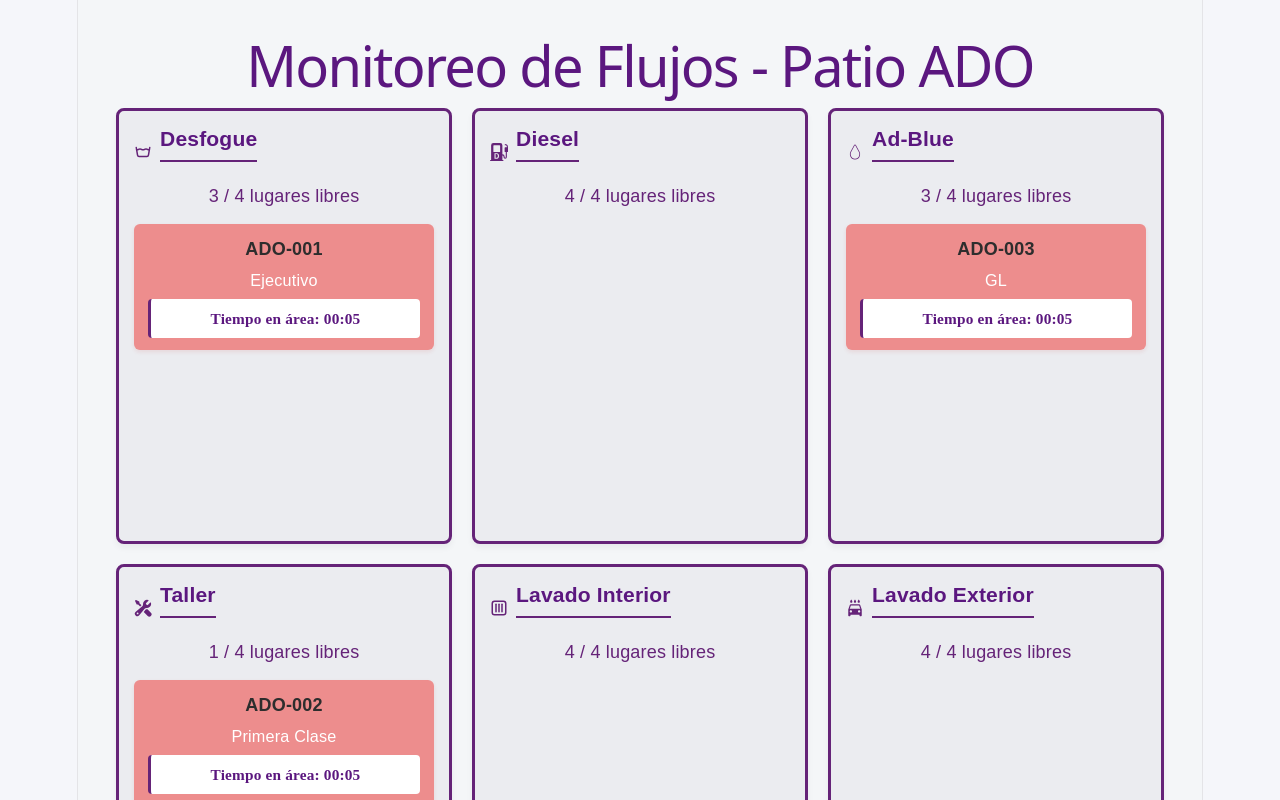
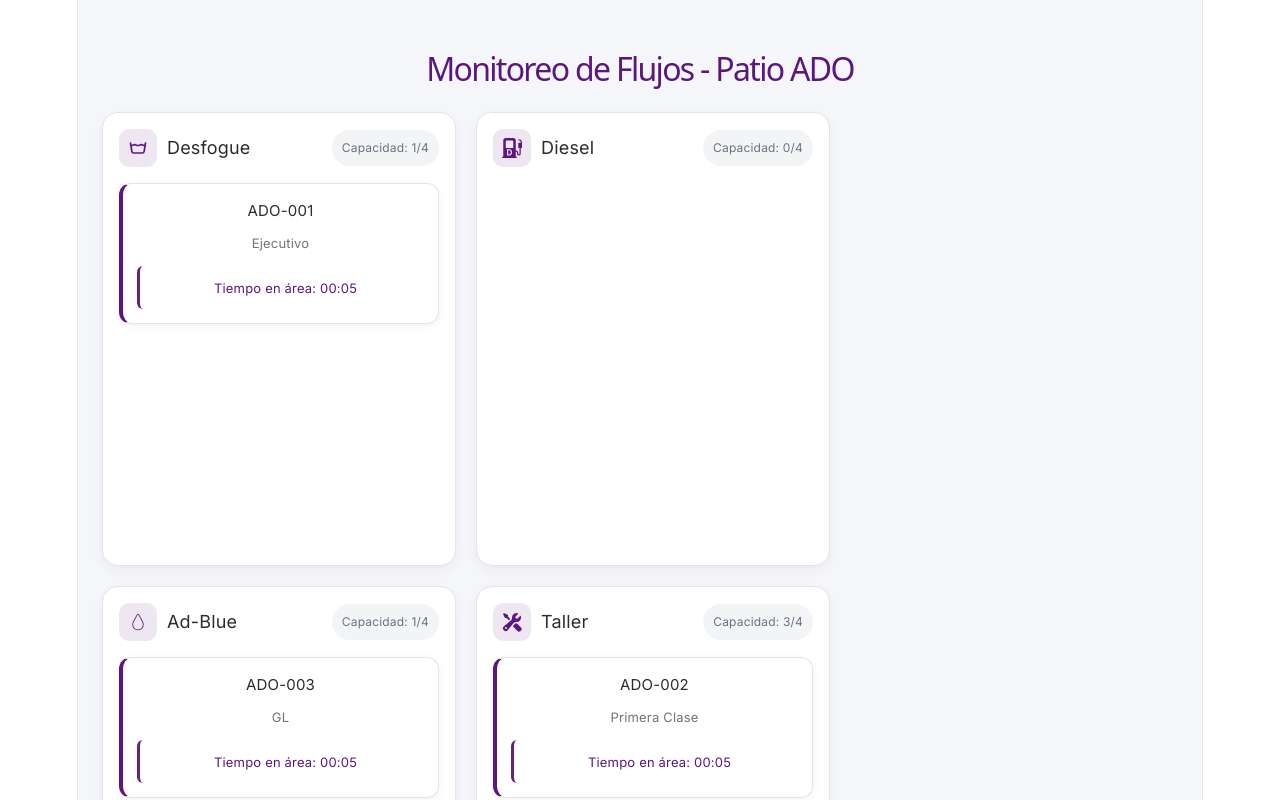
Before and after one commit to Rene3FG/ADO-Project, a React (Vite) app: page / in a window 1280 px wide. Shown: the top 800 px of the page. Built offline with nearby package versions, Linux system fonts and the light colour scheme.

Commit message:
Implementacion con json y codigo juntado

```diff
--- a/src/pages/DropDrag/DropDrag.css
+++ b/src/pages/DropDrag/DropDrag.css
@@ -1,3 +1,5 @@
+css
+
 body {
   margin: 0;
   font-family: 'Inter', sans-serif;
@@ -5,7 +7,7 @@ body {
   color: var(--text-primary);
 }
 
-:root{
+:root {
   --primary: #5B177F;
   --primary-dark: #652378;
   --background: #f5f6fa;
@@ -16,64 +18,126 @@ body {
 }
 
 .contenedor-patio {
-  font-family: Arial, sans-serif;
-  padding: 20px;
-  background-color: #f4f6f8;
+  font-family: 'Inter', sans-serif;
+  padding: 24px;
+  background-color: var(--background);
   min-height: 100vh;
 }
 
 .header-patio h1 {
-  color:var(--primary);
+  color: var(--primary);
   text-align: center;
   margin-bottom: 30px;
+  font-size: 32px;
 }
 
-/* El Tablero Flexbox */
+/* ========================= */
+/* TABLERO */
+/* ========================= */
+
 .tablero {
   display: flex;
   gap: 20px;
-  justify-content: center;
+  align-items: flex-start;
   flex-wrap: wrap;
-  color:var(--primary-dark);
 }
 
-/* Columnas de Áreas */
+/* ========================= */
+/* COLUMNAS */
+/* ========================= */
+
 .columna-area {
-  background-color: #ebecf0;
-  border-color: var(--primary-dark);
-  border-width: 3px;
-  border-style: solid;
-  border-radius: 8px;
-  width: 300px;
-  min-height: 400px;
-  padding: 15px;
-  box-shadow: 0 4px 6px rgba(0,0,0,0.05);
+  background: white;
+  border: 1px solid var(--border);
+  border-radius: 16px;
+  width: 320px;
+  min-height: 420px;
+  padding: 16px;
+  box-shadow: 0 4px 12px rgba(0,0,0,.05);
+  transition: all .2s ease;
 }
 
-.columna-area h3 {
-  margin-top: 0;
-  color:var(--primary);
-  border-bottom: 2px solid var(--primary-dark);
-  padding-bottom: 8px;
-  text-align: center;
+.columna-area:hover {
+  box-shadow: 0 8px 20px rgba(0,0,0,.08);
 }
+
+.area-header {
+  display: flex;
+  justify-content: space-between;
+  align-items: center;
+  margin-bottom: 16px;
+}
+
+.area-title {
+  display: flex;
+  align-items: center;
+  gap: 10px;
+}
+
+.area-title h3 {
+  margin: 0;
+  font-size: 18px;
+  font-weight: 600;
+  color: var(--text-primary);
+}
+
+.area-icon {
+  display: flex;
+  align-items: center;
+  justify-content: center;
+
+  width: 38px;
+  height: 38px;
+
+  border-radius: 10px;
+
+  background: rgba(91, 23, 127, 0.1);
+  color: var(--primary);
+
+  font-size: 20px;
+}
+
+.area-capacidad {
+  background: #f3f4f6;
+  padding: 5px 10px;
+  border-radius: 999px;
+
+  font-size: 12px;
+  font-weight: 600;
+
+  color: #6b7280;
+}
+
+/* ========================= */
+/* LISTA DE CAMIONES */
+/* ========================= */
 
 .lista-camiones {
   display: flex;
   flex-direction: column;
-  gap: 10px;
-  margin-top: 15px;
-  height: calc(100% - 40px);
+  gap: 12px;
 }
 
-/* Tarjetas de los Autobuses */
+/* ========================= */
+/* TARJETAS */
+/* ========================= */
+
 .tarjeta-camion {
-  background-color: rgb(237, 141, 141);
-  border-radius: 6px;
-  padding: 12px;
-  box-shadow: 0 2px 4px rgba(195, 26, 26, 0.1);
-  cursor: grab; /* Cursor de una mano */
-  transition: transform 0.2s, box-shadow 0.2s;
+  background: #ffffff;
+  border: 1px solid var(--border);
+  border-left: 4px solid var(--primary);
+
+  border-radius: 12px;
+  padding: 14px;
+
+  box-shadow: 0 2px 8px rgba(0,0,0,.06);
+
+  cursor: grab;
+  transition: all .2s ease;
+}
+
+.tarjeta-camion:hover {
+  transform: translateY(-2px);
 }
 
 .tarjeta-camion:active {
@@ -82,53 +146,38 @@ body {
 }
 
 .tarjeta-camion h4 {
-  margin: 0 0 5px 0;
-  color: var(--text-primary)
-}
-
-.tarjeta-camion p {
-  margin: 0;
-  font-size: 0.9rem;
-  color:#ffffff
+  margin: 0 0 6px 0;
+  font-size: 15px;
+  font-weight: 700;
+  color: var(--text-primary);
 }
 
 .tipo-camion {
-  margin: 0 0 8px 0;
-  font-size: 0.9rem;
-  color: #000000;
+  margin: 0 0 10px 0;
+  font-size: 13px;
+  color: var(--text-secondary);
 }
 
-/* Contenedor de la etiqueta de tiempo */
-.badge-tiempo {
-  display: inline-block;
-  background-color: #f0f4f8;
-  border-left: 3px solid #ce0037; /* Línea roja de ADO para resaltar */
-  padding: 4px 8px;
-  border-radius: 4px;
-  margin-top: 5px;
-  text-align: left;
-}
-
-.badge-tiempo span {
-  font-size: 0.8rem;
-  font-weight: bold;
-  color:var(--primary)
-}
+/* ========================= */
+/* BADGE TIEMPO */
+/* ========================= */
 
 .badge-tiempo {
   display: inline-block;
   background-color: #ffffff;
   border-left: 3px solid var(--primary-dark);
-  padding: 6px 10px;
-  border-radius: 4px;
-  margin-top: 5px;
-  width: 90%;
+
+  padding: 8px 10px;
+
+  border-radius: 6px;
+
+  width: calc(100% - 16px);
+
   text-align: center;
 }
 
 .badge-tiempo span {
-  font-size: 0.85rem;
-  font-family: serif;
-  font-weight: bold;
+  font-size: 13px;
+  font-weight: 600;
   color: var(--primary);
 }
--- a/src/pages/DropDrag/DropDrag.jsx
+++ b/src/pages/DropDrag/DropDrag.jsx
@@ -1,8 +1,8 @@
 import { useState } from 'react';
 import TarjetaInfo from './tarjetaInfo.jsx';
+import mockDB from './CamionArea.json'; // 1. Importamos el archivo JSON de tu compañera
 import './DropDrag.css';
 
-// Iconos importados de la versión HEAD
 import { TbWash } from "react-icons/tb";
 import { BsFillFuelPumpDieselFill } from "react-icons/bs";
 import { CiDroplet } from "react-icons/ci";
@@ -11,10 +11,9 @@ import { TbWashDryDip } from "react-icons/tb";
 import { HiMiniWrenchScrewdriver } from "react-icons/hi2";
 import { SiBlockbench } from "react-icons/si";
 
-// Base de datos simulada (Versión remota/incoming)
-import mockDB from './CamionArea.json';
+// 2. Se eliminan las constantes estáticas locales (camionesIniciales, AREAS, LIMITE_MAXIMO)
+// porque ahora toda esa información se lee directamente desde mockDB de forma dinámica.
 
-// Diccionario de iconos asignados por nombre de área
 const areaIcons = {
   "Desfogue": <TbWash />,
   "Diesel": <BsFillFuelPumpDieselFill />,
@@ -26,8 +25,9 @@ const areaIcons = {
 };
 
 export default function DropDrag() {
+  // 3. El estado inicial ahora se carga con los camiones del JSON
   const [camiones, setCamiones] = useState(mockDB.camiones);
-  const areasConfig = mockDB.areas;
+  const areasConfig = mockDB.areas; // Guardamos el array de áreas configuradas en el JSON
 
   const alIniciarArrastre = (e, idCamion) => {
     e.dataTransfer.setData('text/plain', idCamion);
@@ -37,29 +37,35 @@ export default function DropDrag() {
     e.preventDefault();
   };
 
-  const alSoltar = (e, nuevaAreaId) => {
+  const alSoltar = (e, nuevaArea) => {
     e.preventDefault();
 
     const idCamion = e.dataTransfer.getData('text/plain');
 
-    // Buscamos la capacidad máxima en nuestra configuración de áreas (JSON)
-    const infoAreaDestino = areasConfig.find(a => a.id === nuevaAreaId);
+    // 4. Buscamos dinámicamente el límite de capacidad de la configuración del JSON
+    const infoAreaDestino = areasConfig.find(a => a.id === nuevaArea);
     const limiteMaximoArea = infoAreaDestino ? infoAreaDestino.capacidad : 4;
 
-    // Se valida cuántos camiones hay ya en el área de destino
-    const camionesEnAreaDestino = camiones.filter(c => c.area === nuevaAreaId).length;
+    const camionesEnAreaDestino = camiones.filter(
+      camion => camion.area === nuevaArea
+    ).length;
 
-    // Si ya está llena, bloqueamos el movimiento
+    // 5. Validamos usando el límite dinámico del JSON en lugar de la constante fija
     if (camionesEnAreaDestino >= limiteMaximoArea) {
-      alert(`⚠️ El área de ${nuevaAreaId} ya alcanzó su límite máximo de ${limiteMaximoArea} lugares.`);
+      alert(
+        `⚠️ El área de ${nuevaArea} ya alcanzó su límite máximo de ${limiteMaximoArea} lugares.`
+      );
       return;
     }
 
-    // Si hay espacio, actualizamos el área del camión
     const camionesActualizados = camiones.map((camion) => {
       if (camion.id === idCamion) {
-        return { ...camion, area: nuevaAreaId };
+        return {
+          ...camion,
+          area: nuevaArea
+        };
       }
+
       return camion;
     });
 
@@ -73,39 +79,44 @@ export default function DropDrag() {
       </header>
 
       <div className="tablero">
+        {/* 6. Mapeamos usando las áreas que vienen declaradas en el JSON */}
         {areasConfig.map((areaInfo) => {
-          const nombreArea = areaInfo.id;
-          const capacidadMaxima = areaInfo.capacidad;
+          const area = areaInfo.id;               // El nombre del área (Ej: 'Desfogue')
+          const limiteMaximoArea = areaInfo.capacidad; // Su límite de capacidad respectivo
 
-          // --- CÁLCULO DE LUGARES EN TIEMPO REAL ---
-          const camionesActuales = camiones.filter((c) => c.area === nombreArea).length;
-          const lugaresDisponibles = capacidadMaxima - camionesActuales;
+          const camionesActuales = camiones.filter(
+            (camion) => camion.area === area
+          ).length;
+
+          // 7. Calculamos la disponibilidad usando el límite dinámico del JSON
+          const lugaresDisponibles = limiteMaximoArea - camionesActuales;
 
           return (
             <div
-              key={nombreArea}
-              className={`columna-area ${lugaresDisponibles === 0 ? 'columna-llena' : ''}`}
+              key={area}
+              className={`columna-area ${
+                lugaresDisponibles === 0 ? 'columna-llena' : ''
+              }`}
               onDragOver={permitirSoltar}
-              onDrop={(e) => alSoltar(e, nombreArea)}
+              onDrop={(e) => alSoltar(e, area)}
             >
-              <div className="encabezado-columna">
-                <div className="area-title" style={{ display: 'flex', alignItems: 'center', gap: '8px' }}>
-                  {/* Aquí renderizamos el icono correspondiente si existe */}
+              <div className="area-header">
+                <div className="area-title">
                   <span className="area-icon">
-                    {areaIcons[nombreArea]}
+                    {areaIcons[area]}
                   </span>
-                  <h3>{nombreArea}</h3>
+
+                  <h3>{area}</h3>
                 </div>
 
-                {/* Contador visual usando la capacidad del JSON */}
-                <span className={`contador-lugares ${lugaresDisponibles <= 1 ? 'alerta-espacio' : ''}`}>
-                  {lugaresDisponibles} / {capacidadMaxima} lugares libres
+                <span className="area-capacidad">
+                  Capacidad: {camionesActuales}/{limiteMaximoArea}
                 </span>
               </div>
 
               <div className="lista-camiones">
                 {camiones
-                  .filter((camion) => camion.area === nombreArea)
+                  .filter((camion) => camion.area === area)
                   .map((camion) => (
                     <TarjetaInfo
                       key={camion.id}
```
